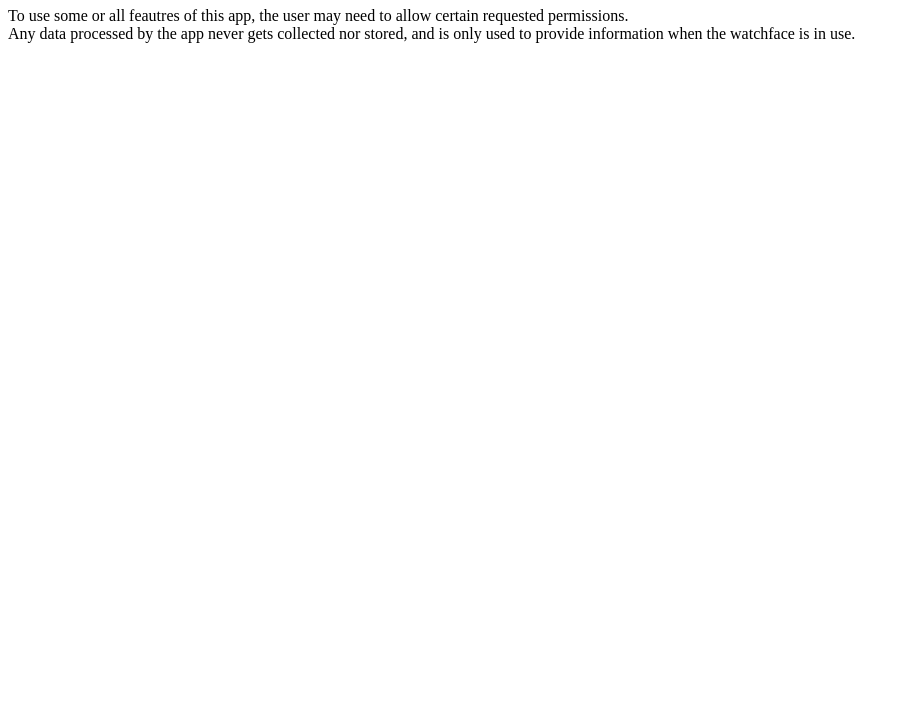
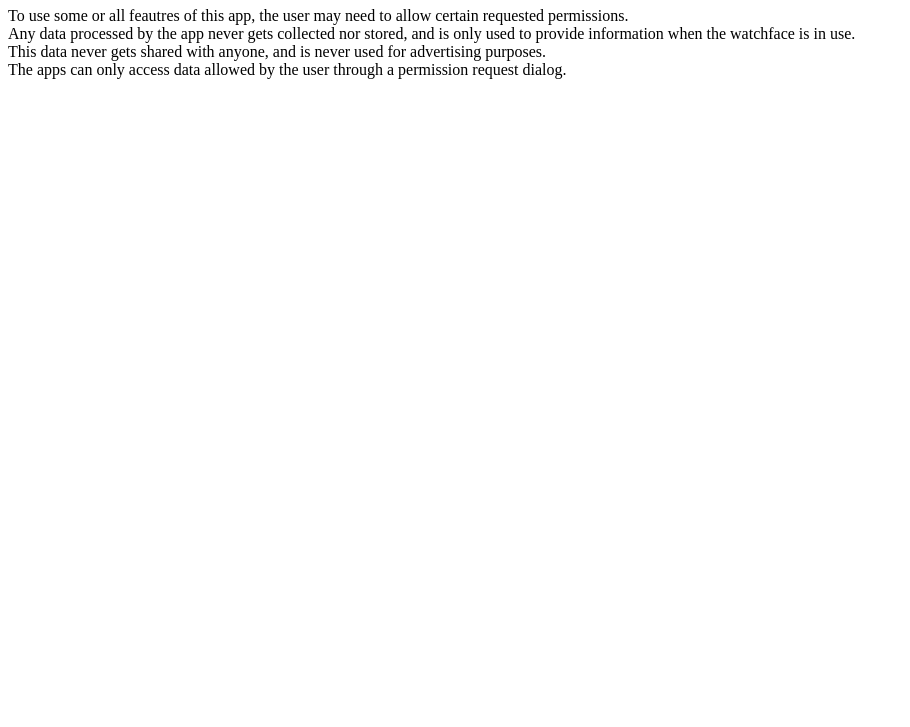
Before and after one commit to lunaluvgood/lunaluvgood.github.io, a plain HTML site: page index.html in a window 1280 px wide. Shown: the part 73-800 px from the top of the page, without its empty margins (0-910 px from the left). Drawn offline with Linux system fonts and the light colour scheme.

Commit message:
privacy policy 3
Update privacy policy

```diff
--- a/index.html
+++ b/index.html
@@ -4,6 +4,10 @@
 <h1>Polygon Analog Watch Face Privacy Policy</h1>
 <p>To use some or all feautres of this app, the user may need to allow certain requested permissions.
 <br>
-Any data processed by the app never gets collected nor stored, and is only used to provide information when the watchface is in use.</p>
+Any data processed by the app never gets collected nor stored, and is only used to provide information when the watchface is in use.
+<br>
+This data never gets shared with anyone, and is never used for advertising purposes.
+<br>
+The apps can only access data allowed by the user through a permission request dialog.</p>
 </body>
 </html>
```
